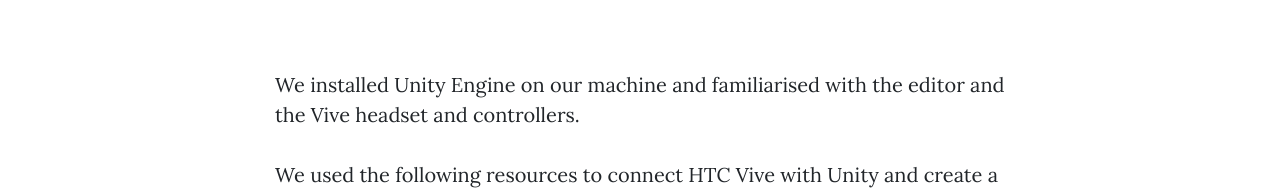
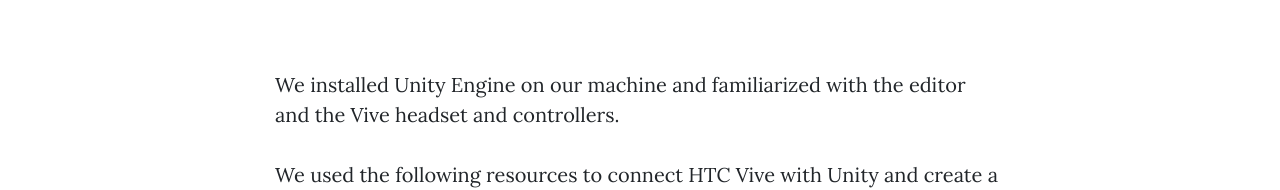
Before and after one commit to xr-games-infinitywar/xr-games-infinitywar.github.io, a website: page post4.html in a window 1280 px wide. Shown: the part 579-769 px from the top of the page. Drawn offline with nearby package versions, Linux system fonts and the light colour scheme.

Commit message:
Update post4.html

```diff
--- a/post4.html
+++ b/post4.html
@@ -75,7 +75,7 @@
     <div class="container">
       <div class="row">
         <div class="col-lg-8 col-md-10 mx-auto">
-          <p>We installed Unity Engine on our machine and familiarised with the editor and the Vive headset and controllers.</p>
+          <p>We installed Unity Engine on our machine and familiarized with the editor and the Vive headset and controllers.</p>
           <p>We used the following resources to connect HTC Vive with Unity and create a sample game scene to get a better understanding: </p>
           <ul>
             <li><a href="https://www.raywenderlich.com/9189-htc-vive-tutorial-for-unity">https://www.raywenderlich.com/9189-htc-vive-tutorial-for-unity</a></li>
```
